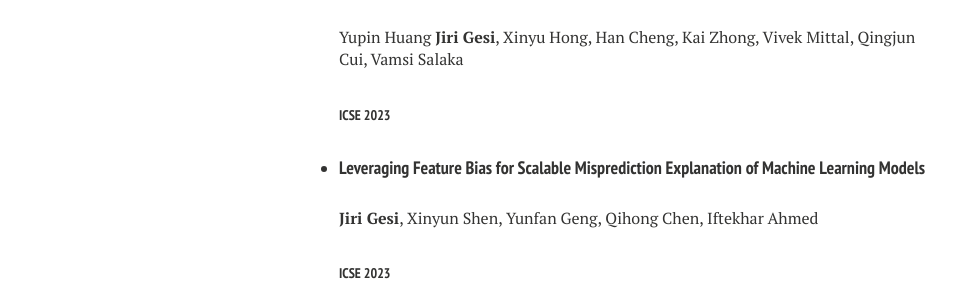
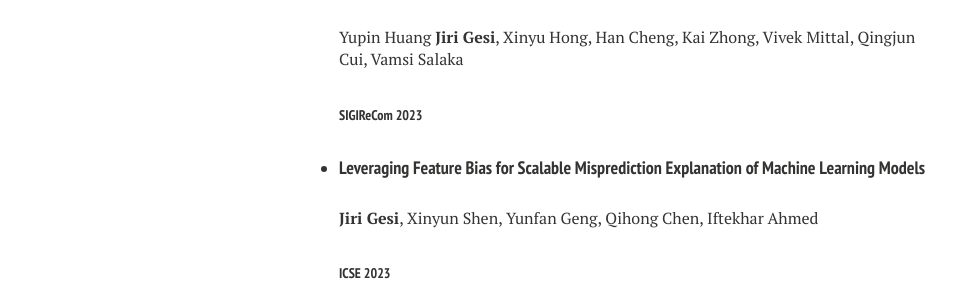
Before and after one commit to Jirigesi/Jirigesi.github.io, a Jekyll site: the page built from publications.md, in a window 1280 px wide. Shown: the part 494-794 px from the top of the page, without its empty margins (21-991 px from the left). Built offline with Jekyll 4.4.1, drawn with Linux system fonts in a browser that asks for light colours; nearby versions of some CDN libraries.

Commit message:
Update publications.md

```diff
--- a/publications.md
+++ b/publications.md
@@ -21,7 +21,7 @@ copyright permission for non-commercial dissemination of scholarly and technical
 
 * #### Behavior-driven Query Similarity Prediction based on Pre-trained Language Models for E-Commerce Search
   Yupin Huang **Jiri Gesi**, Xinyu Hong, Han Cheng, Kai Zhong, Vivek Mittal, Qingjun Cui, Vamsi Salaka
-  ###### ICSE 2023
+  ###### SIGIReCom 2023
 
 * #### Leveraging Feature Bias for Scalable Misprediction Explanation of Machine Learning Models
   **Jiri Gesi**, Xinyun Shen, Yunfan Geng, Qihong Chen, Iftekhar Ahmed
```
